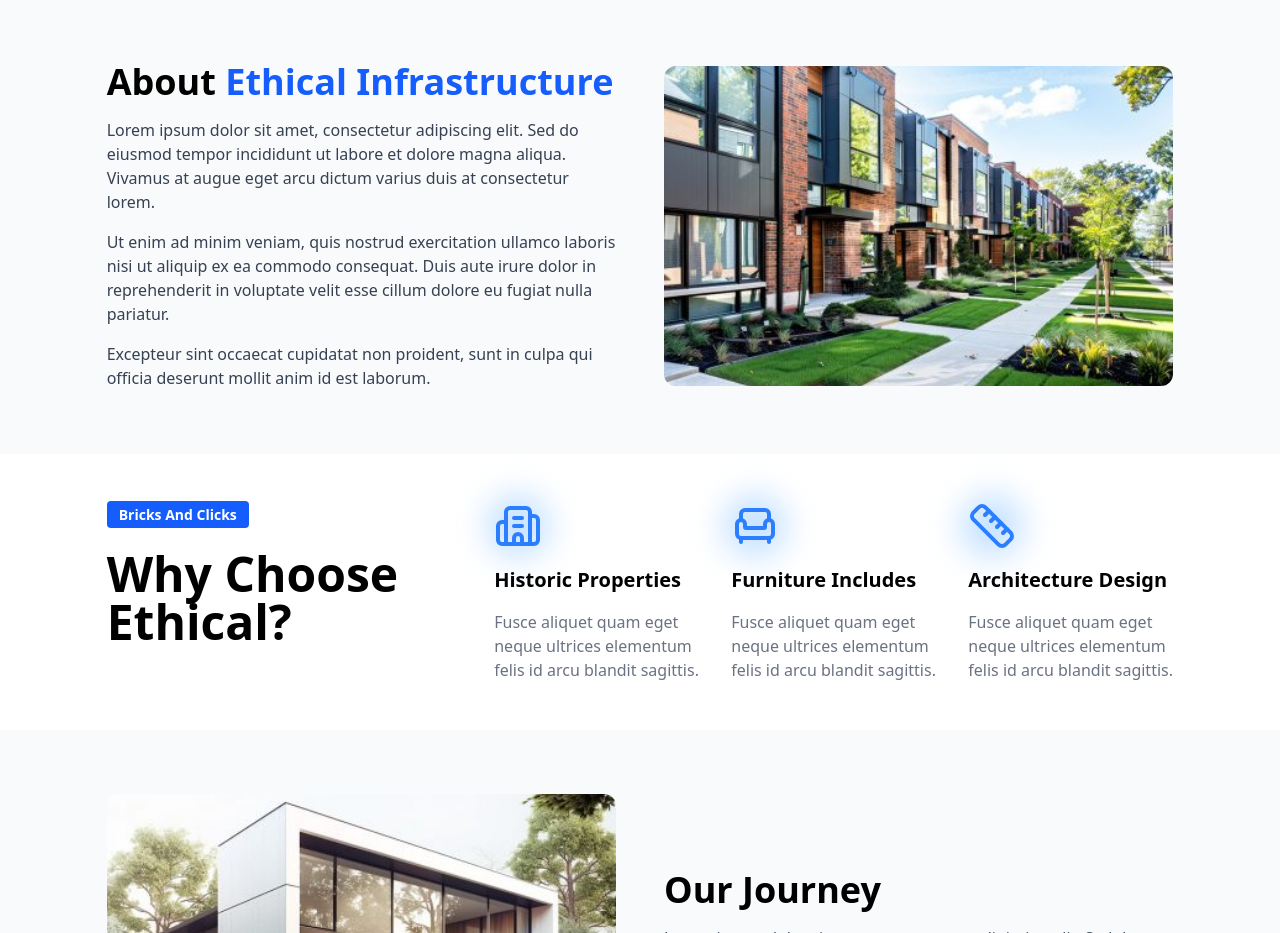
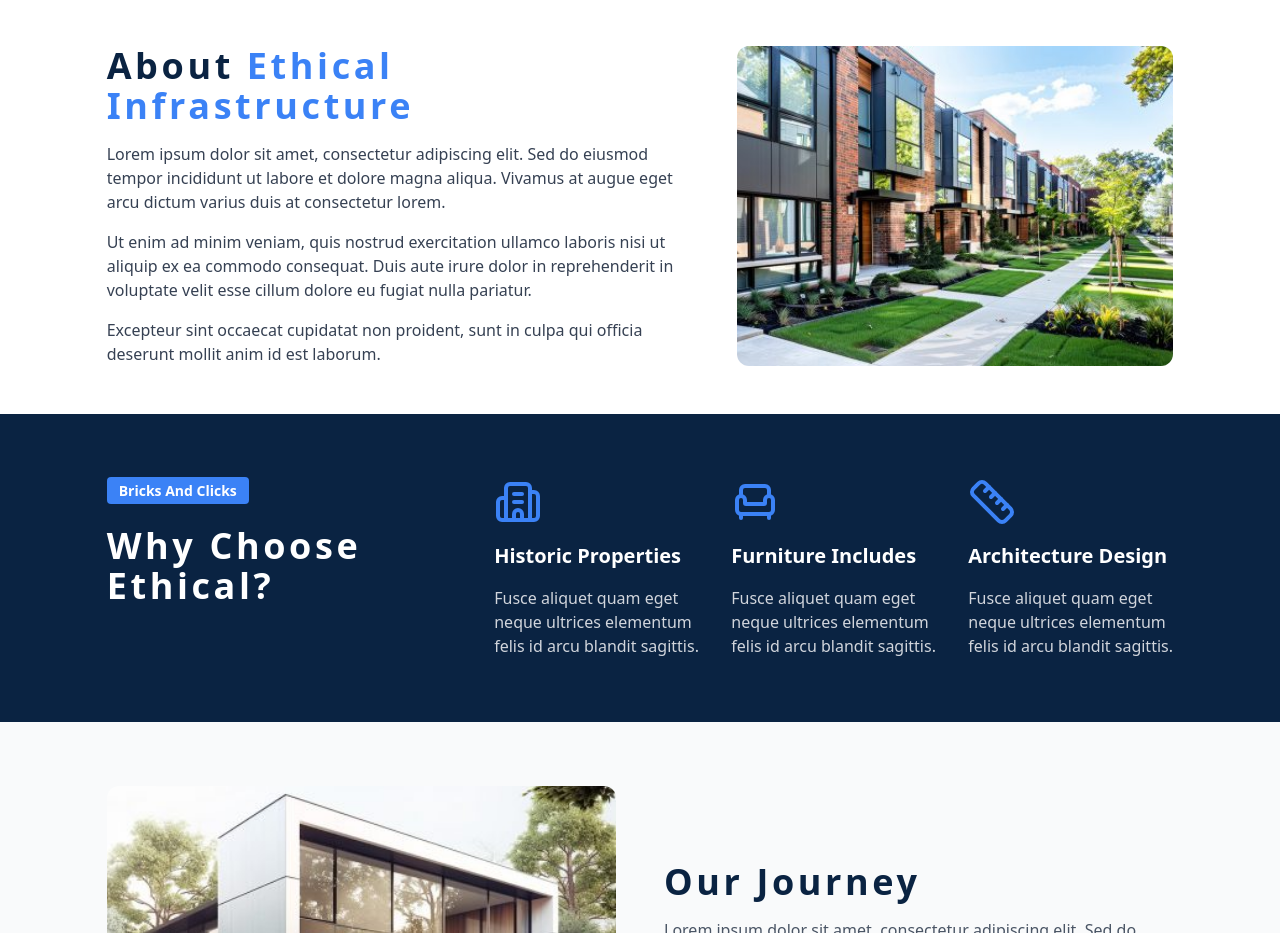
Before and after one commit to BigwigMediaAI/ethicalinfrastructure, a Next.js app: page /about in a window 1280 px wide. Shown: the part 819-1752 px from the top of the page. Built offline with nearby package versions, Linux system fonts and the light colour scheme.

Commit message:
updated aos and root color in all pages

```diff
--- a/components/ContactInfo.tsx
+++ b/components/ContactInfo.tsx
@@ -12,19 +12,19 @@ interface ContactItem {
 const ContactInfo = () => {
   const contacts: ContactItem[] = [
     {
-      icon: <Phone size={40} className="text-blue-500" />,
+      icon: <Phone size={40} className="text-[var(--primary-color)]" />,
       title: "Call Us",
       line1: "",
       line2: "+91 9999000183",
     },
     {
-      icon: <MapPin size={40} className="text-blue-500" />,
+      icon: <MapPin size={40} className="text-[var(--primary-color)]" />,
       title: "Find Us",
       line1: "First Floor, A26/12 B, Golf Course Rd, A Block, DLF Phase 1,",
       line2: "Gurugram, Haryana 122002",
     },
     {
-      icon: <Mail size={40} className="text-blue-500" />,
+      icon: <Mail size={40} className="text-[var(--primary-color)]" />,
       title: "Email Us",
       line1: "Direct Email",
       line2: "webmail@eiplin.com",
--- a/src/app/about/page.tsx
+++ b/src/app/about/page.tsx
@@ -1,5 +1,5 @@
 "use client";
-import React from "react";
+import React, { useEffect } from "react";
 import Image from "next/image";
 import bgImage from "../../../assets/team2.jpg";
 import Navbar from "../../../components/Navbar";
@@ -8,8 +8,17 @@ import { Building2, Armchair, Ruler } from "lucide-react";
 import image from "../../../assets/property/property1.jpg";
 import image2 from "../../../assets/property/property2.jpg";
 import Link from "next/link";
+import AOS from "aos";
+import "aos/dist/aos.css";
 
 const AboutHero = () => {
+  useEffect(() => {
+    AOS.init({
+      duration: 1000,
+      easing: "ease-in-out",
+      once: true,
+    });
+  }, []);
   return (
     <>
       <Navbar />
@@ -24,46 +33,64 @@ const AboutHero = () => {
           className="object-cover brightness-50"
         />
         <div className="relative text-center text-white px-4">
-          <h1 className="text-4xl md:text-6xl font-bold mb-4">
-            About <span className="text-blue-400">Us</span>
+          <h1 className="text-4xl md:text-5xl font-bold mb-4 tracking-widest">
+            About <span className="text-[var(--primary-color)]">Us</span>
           </h1>
           <p className="max-w-2xl mx-auto text-lg md:text-xl">
             We are dedicated to delivering excellence and innovation in
-            everything we do — empowering clients to achieve their goals with
+            everything we do, empowering clients to achieve their goals with
             confidence.
           </p>
         </div>
       </section>
 
       {/* ===== ABOUT COMPANY SECTION ===== */}
-      <section className="py-16 bg-gray-50">
+      <section className="py-12">
         <div className="w-11/12 md:w-5/6 mx-auto flex flex-col md:flex-row items-center gap-12">
           {/* Text Content */}
-          <div className="md:w-1/2">
-            <h2 className="text-4xl font-bold mb-4">
+          <div className="md:w-2/3">
+            <h2
+              className="text-4xl font-bold mb-4 tracking-widest text-[var(--title)]"
+              data-aos="fade-right"
+              data-aos-delay="200"
+            >
               About{" "}
-              <span className="text-blue-600">Ethical Infrastructure</span>
+              <span className="text-[var(--primary-color)] ">
+                Ethical Infrastructure
+              </span>
             </h2>
-            <p className="text-gray-700 mb-4">
+            <p
+              className="text-gray-700 mb-4"
+              data-aos="fade-right"
+              data-aos-delay="400"
+            >
               Lorem ipsum dolor sit amet, consectetur adipiscing elit. Sed do
               eiusmod tempor incididunt ut labore et dolore magna aliqua.
               Vivamus at augue eget arcu dictum varius duis at consectetur
               lorem.
             </p>
-            <p className="text-gray-700 mb-4">
+            <p
+              className="text-gray-700 mb-4"
+              data-aos="fade-right"
+              data-aos-delay="600"
+            >
               Ut enim ad minim veniam, quis nostrud exercitation ullamco laboris
               nisi ut aliquip ex ea commodo consequat. Duis aute irure dolor in
               reprehenderit in voluptate velit esse cillum dolore eu fugiat
               nulla pariatur.
             </p>
-            <p className="text-gray-700">
+            <p
+              className="text-gray-700"
+              data-aos="fade-right"
+              data-aos-delay="800"
+            >
               Excepteur sint occaecat cupidatat non proident, sunt in culpa qui
               officia deserunt mollit anim id est laborum.
             </p>
           </div>
 
           {/* Image */}
-          <div className="md:w-1/2">
+          <div className="md:w-1/2" data-aos="zoom-in" data-aos-delay="800">
             <Image
               src={image2}
               alt="About Company"
@@ -74,14 +101,14 @@ const AboutHero = () => {
       </section>
 
       {/* WHY CHOOSE ENDORA SECTION */}
-      <section className="py-12 bg-white">
+      <section className="py-16 bg-[var(--primary-bgColor)] ">
         <div className="w-11/12 md:w-5/6 mx-auto flex flex-col lg:flex-row items-center lg:items-start gap-12 text-center lg:text-left">
           {/* LEFT TITLE BLOCK */}
-          <div className="lg:w-1/3">
-            <span className="bg-blue-600 text-white text-sm font-semibold px-3 py-1 rounded">
+          <div className="lg:w-1/3" data-aos="fade-right" data-aos-delay="200">
+            <span className="bg-[var(--primary-color)] text-white text-sm font-semibold px-3 py-1 rounded">
               Bricks And Clicks
             </span>
-            <h2 className="text-4xl md:text-5xl font-bold mt-6 mb-4">
+            <h2 className="text-4xl  font-bold mt-6 mb-4 text-white tracking-widest">
               Why Choose <br /> Ethical?
             </h2>
           </div>
@@ -89,39 +116,63 @@ const AboutHero = () => {
           {/* RIGHT FEATURE BOXES */}
           <div className="lg:w-2/3 grid grid-cols-1 md:grid-cols-3 gap-8">
             {/* Feature 1 */}
-            <div className="flex flex-col items-center lg:items-start text-center lg:text-left space-y-4">
+            <div
+              className="flex flex-col items-center lg:items-start text-center lg:text-left space-y-4"
+              data-aos="fade-up"
+              data-aos-delay="200"
+            >
               <div className="relative">
-                <div className="absolute -top-2 -left-2 w-16 h-16 bg-blue-300 rounded-full opacity-50 blur-lg"></div>
-                <Building2 size={48} className="relative text-blue-500" />
+                <Building2
+                  size={48}
+                  className="relative text-[var(--primary-color)]"
+                />
               </div>
-              <h3 className="text-xl font-semibold">Historic Properties</h3>
-              <p className="text-gray-500">
+              <h3 className="text-xl font-semibold text-white">
+                Historic Properties
+              </h3>
+              <p className="text-gray-300">
                 Fusce aliquet quam eget neque ultrices elementum felis id arcu
                 blandit sagittis.
               </p>
             </div>
 
             {/* Feature 2 */}
-            <div className="flex flex-col items-center lg:items-start text-center lg:text-left space-y-4">
+            <div
+              className="flex flex-col items-center lg:items-start text-center lg:text-left space-y-4"
+              data-aos="fade-up"
+              data-aos-delay="400"
+            >
               <div className="relative">
-                <div className="absolute -top-2 -left-2 w-16 h-16 bg-blue-300 rounded-full opacity-50 blur-lg"></div>
-                <Armchair size={48} className="relative text-blue-500" />
+                <Armchair
+                  size={48}
+                  className="relative text-[var(--primary-color)]"
+                />
               </div>
-              <h3 className="text-xl font-semibold">Furniture Includes</h3>
-              <p className="text-gray-500">
+              <h3 className="text-xl font-semibold text-white">
+                Furniture Includes
+              </h3>
+              <p className="text-gray-300">
                 Fusce aliquet quam eget neque ultrices elementum felis id arcu
                 blandit sagittis.
               </p>
             </div>
 
             {/* Feature 3 */}
-            <div className="flex flex-col items-center lg:items-start text-center lg:text-left space-y-4">
+            <div
+              className="flex flex-col items-center lg:items-start text-center lg:text-left space-y-4"
+              data-aos="fade-up"
+              data-aos-delay="600"
+            >
               <div className="relative">
-                <div className="absolute -top-2 -left-2 w-16 h-16 bg-blue-300 rounded-full opacity-50 blur-lg"></div>
-                <Ruler size={48} className="relative text-blue-500" />
+                <Ruler
+                  size={48}
+                  className="relative text-[var(--primary-color)]"
+                />
               </div>
-              <h3 className="text-xl font-semibold">Architecture Design</h3>
-              <p className="text-gray-500">
+              <h3 className="text-xl font-semibold text-white">
+                Architecture Design
+              </h3>
+              <p className="text-gray-300">
                 Fusce aliquet quam eget neque ultrices elementum felis id arcu
                 blandit sagittis.
               </p>
@@ -137,15 +188,30 @@ const AboutHero = () => {
               src={image}
               alt="Our Story"
               className="rounded-xl object-cover w-full h-80"
+              data-aos="zoom-in"
             />
           </div>
           <div className="md:w-1/2">
-            <h2 className="text-4xl font-bold mb-4">Our Journey</h2>
-            <p className="text-gray-600 mb-4">
+            <h2
+              className="text-4xl font-bold mb-4 tracking-widest text-[var(--title)]"
+              data-aos="fade-up"
+              data-aos-delay="200"
+            >
+              Our Journey
+            </h2>
+            <p
+              className="text-gray-600 mb-4"
+              data-aos="fade-up"
+              data-aos-delay="400"
+            >
               Lorem ipsum dolor sit amet, consectetur adipiscing elit. Sed do
               eiusmod tempor incididunt ut labore et dolore magna aliqua.
             </p>
-            <p className="text-gray-600">
+            <p
+              className="text-gray-600"
+              data-aos="fade-up"
+              data-aos-delay="600"
+            >
               Ut enim ad minim veniam, quis nostrud exercitation ullamco laboris
               nisi ut aliquip ex ea commodo consequat.
             </p>
@@ -176,14 +242,14 @@ const AboutHero = () => {
         </div>
       </section> */}
 
-      <section className="py-16 bg-blue-600 text-white text-center">
+      <section className="py-16 bg-[var(--primary-color)] text-white text-center">
         <h2 className="text-4xl font-bold mb-4">Ready to Work With Us?</h2>
         <p className="mb-6 px-4">
           Contact our team today to discuss your project and how we can help you
           achieve your goals.
         </p>
         <Link href="/contact-us">
-          <button className="cursor-pointer bg-white text-blue-600 px-6 py-3 rounded-full font-semibold hover:bg-gray-100 transition">
+          <button className="cursor-pointer bg-white text-[var(--primary-color)] px-6 py-3 rounded-full font-semibold hover:bg-gray-100 transition">
             Contact Us
           </button>
         </Link>
```
Also changed, not shown: src/app/buy/page.tsx (+7 -11 lines), src/app/lease/page.tsx (+12 -16 lines), src/app/sell/page.tsx (+43 -15 lines).
